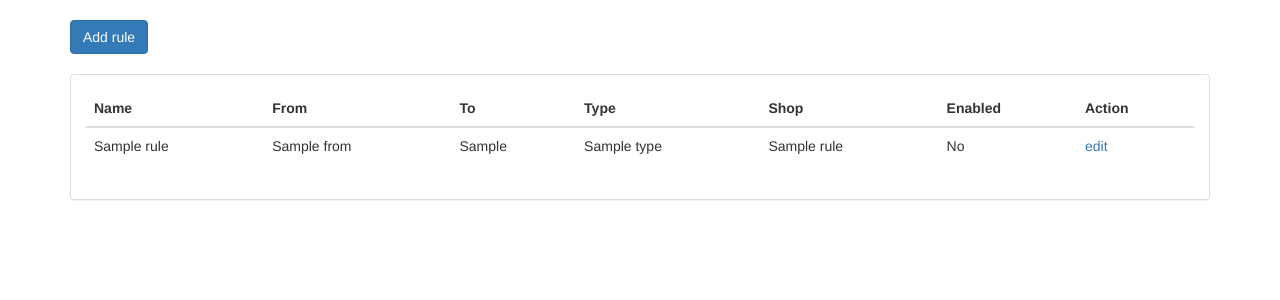
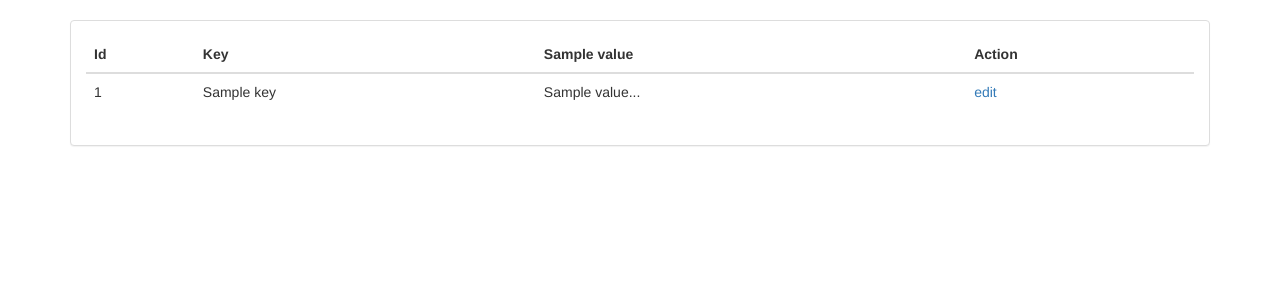
Before and after one commit to JakeBadland/Reseller-v3, a CodeIgniter 4 app: the page made by app/Views/dna/templates.php in a window 1280 px wide. Shown: the part 52-352 px from the top of the page. Run offline with PHP 8.4 and a stand-in for CodeIgniter, Linux system fonts and the light colour scheme; the template is opened without the code that fills it: most values are stand-ins (such as "Sample title", 1, 10 or a date in 2020); some libraries are stand-ins or nearby versions.

Commit message:
dna templates

```diff
--- a/app/Config/Routes.php
+++ b/app/Config/Routes.php
@@ -73,6 +73,11 @@ $routes->get('/dna/rules/edit/(:num)', 'Dna\Rules::editRule/$1');
 $routes->post('/dna/rules/edit', 'Dna\Rules::editRule');
 $routes->post('/dna/rules/delete', 'Dna\Rules::deleteRule');
 
+//templates group
+$routes->get('/dna/templates', 'Dna\Templates::index');
+$routes->get('/dna/templates/edit/(:num)', 'Dna\Templates::editTemplate/$1');
+$routes->post('/dna/templates/edit', 'Dna\Templates::editTemplate');
+
 //$routes->get('/dna/test', 'Dna\Rules::index');
 
 /*
--- a/app/Views/dna/templates.php
+++ b/app/Views/dna/templates.php
@@ -3,87 +3,24 @@
 <?= $this->section('rules'); ?>
 
 <div class="container">
-    <button class="btn btn-primary collapsed" type="button" data-toggle="collapse" data-target="#add-rule" aria-expanded="false" aria-controls="collapseExample">
-        Add rule
-    </button>
-    <br/>
-    <br/>
-    <div class="collapse" id="add-rule">
-        <div class="card card-body panel panel-default">
-            <div class="panel-body">
-                <form action="/dna/rules/add" class="form-horizontal" method="post">
-                    <div class="form-group">
-                        <label for="name" class="col-xs-3 control-label">Name</label>
-                        <div class="col-xs-5">
-                                <input type="text" class="form-control" id="name" name="name">
-                        </div>
-                    </div>
-                    <div class="form-group">
-                        <label for="num" class="col-xs-3 control-label">From</label>
-                        <div class="col-xs-5">
-                            <input type="text" class="form-control" id="from" name="from">
-                        </div>
-                    </div>
-                    <div class="form-group">
-                        <label for="num" class="col-xs-3 control-label">To</label>
-                        <div class="col-xs-5">
-                            <input type="text" class="form-control" id="to" name="to">
-                        </div>
-                    </div>
-                    <div class="form-group">
-                        <label for="shop_id" class="col-xs-3 control-label">Shop</label>
-                        <div class="col-xs-5">
-                            <select id="shop_id" name="shop_id">
-                                <?php foreach ($shops as $shop) : ?>
-                                    <option value="<?=$shop->id?>"><?= $shop->name ?></option>
-                                <?php endforeach; ?>
-                            </select>
-                        </div>
-                    </div>
-                    <div class="form-group">
-                        <label for="num" class="col-xs-3 control-label">Type</label>
-                        <div class="col-xs-5">
-                            <select id="type" name="type">
-                                    <option name="cyclically">Cyclically</option>
-                                    <option name="random">Random</option>
-                            </select>
-                        </div>
-                    </div>
-                    <div class="form-group">
-                        <div class="col-xs-offset-3 col-xs-9">
-                            <button type="submit" class="btn btn-default">Add</button>
-                            <button type="button" data-toggle="collapse" data-target="#add-rule" class="btn btn-default">Cancel</button>
-                        </div>
-                    </div>
-                </form>
-            </div>
-        </div>
-    </div>
-
     <div class="card card-body panel panel-default">
         <div class="panel-body">
             <table class="table">
                 <thead>
                     <tr>
-                        <th>Name</th>
-                        <th>From</th>
-                        <th>To</th>
-                        <th>Type</th>
-                        <th>Shop</th>
-                        <th>Enabled</th>
+                        <th>Id</th>
+                        <th>Key</th>
+                        <th>Sample value</th>
                         <th>Action</th>
                     </tr>
                 </thead>
                 <tbody>
-                <?php foreach ($rules as $rule) : ?>
+                <?php foreach ($templates as $template) : ?>
                     <tr>
-                        <td><?= $rule->rule_name ?></td>
-                        <td><?= $rule->from ?></td>
-                        <td><?= $rule->to ?></td>
-                        <td><?= $rule->type ?></td>
-                        <td><?= $rule->shop_name ?></td>
-                        <td><?php echo (int) $rule->enabled ? 'Yes' : 'No' ?></td>
-                        <td><a href="/dna/rules/edit/<?= $rule->rule_id ?>">edit</a></td>
+                        <td><?= $template->id ?></td>
+                        <td><?= $template->key ?></td>
+                        <td><?= substr($template->value, 0, 60) ?>...</td>
+                        <td><a href="/dna/templates/edit/<?= $template->id ?>">edit</a></td>
                     </tr>
                 <?php endforeach; ?>
                 </tbody>
--- a/app/Views/layouts/dna.php
+++ b/app/Views/layouts/dna.php
@@ -45,11 +45,12 @@
     <?= $this->renderSection('items') ?>
     <?= $this->renderSection('cards') ?>
     <?= $this->renderSection('rules') ?>
+    <?= $this->renderSection('templates') ?>
     <?= $this->renderSection('edit_user') ?>
     <?= $this->renderSection('edit_shop') ?>
     <?= $this->renderSection('edit_rule') ?>
+    <?= $this->renderSection('edit_template') ?>
     <?= $this->renderSection('error') ?>
-    <?= $this->renderSection('templates') ?>
 </div>
 <div class="footer"></div>
 
--- a/app/Views/layouts/main.php
+++ b/app/Views/layouts/main.php
@@ -6,7 +6,7 @@
     <meta http-equiv="X-UA-Compatible" content="IE=edge">
     <meta name="viewport" content="width=device-width, initial-scale=1">
 
-    <title>Reseller v4.2.3</title>
+    <title>Reseller v5.0.3</title>
 
     <script type="text/javascript" src="/js/jquery-3.2.1.min.js"></script>
     <script type="text/javascript" src="/js/bootstrap.min.js"></script>
--- a/public/css/main.css
+++ b/public/css/main.css
@@ -48,3 +48,12 @@ td {
 .red{
     color:red;
 }
+
+.template-text{
+    width: 97%;
+    height: 50vh;
+    display: block;
+    margin-left: auto;
+    margin-right: auto;
+    padding: 10px;
+}
```
Also changed, not shown: app/Controllers/Dna/Templates.php (added, +63 -0 lines), app/Models/TemplateModel.php (added, +38 -0 lines), app/Views/dna/edit_template.php (added, +35 -0 lines).
